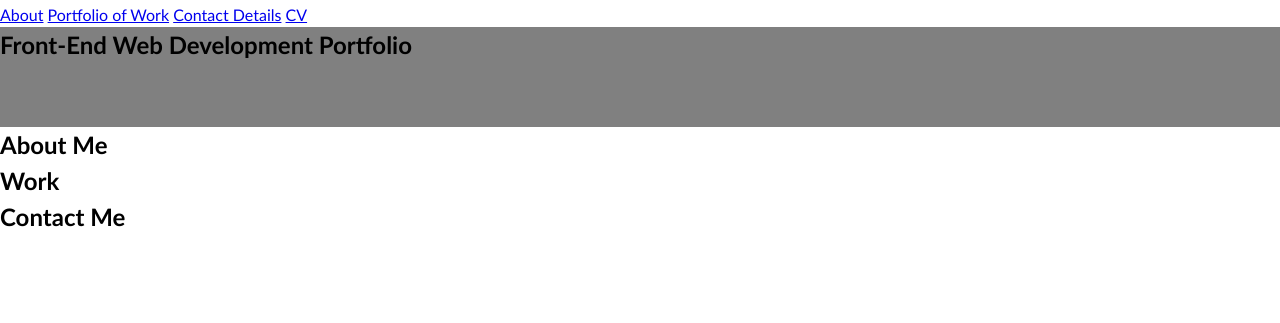
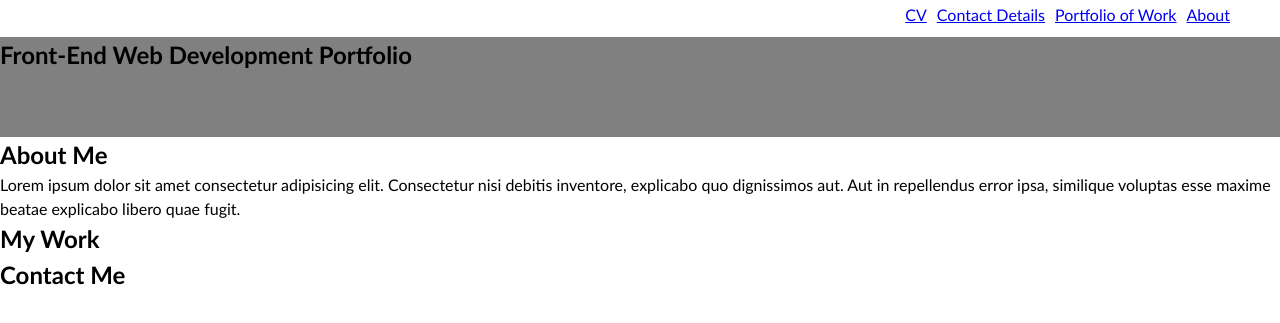
Before and after one commit to kauralane/laura-kane-portfolio, a plain HTML site: page index.html in a window 1280 px wide. Shown: the part 45-368 px from the top of the page. Drawn offline with Linux system fonts and the light colour scheme.

Commit message:
added styles for nav links

```diff
--- a/assets/css/style.css
+++ b/assets/css/style.css
@@ -35,10 +35,18 @@ p {
   margin: 0;
 }
 
+nav {
+  display: flex;
+  flex-direction: row-reverse;
+  justify-content: flex-start;
+  gap: 10px;
+  padding-right: 50px;
+  padding-bottom: 10px;
+}
+
 /* .main-grid {
-banner-image banner-image banner-image
-about-heading about-content about-content
-work-heading project-1 project-1
+"hero-banner hero-banner hero-banner"
+about
 work-heading project-2 project-3
 work-heading project-4 project-5
 contact-heading contact-content contact-content
--- a/index.html
+++ b/index.html
@@ -14,30 +14,31 @@
   <header>
     <h1>Laura Kane</h1>
     <nav>
-    <a href="#About Me">About</a>
-    <a href="#Portfolio of Work">Portfolio of Work</a>
-    <a href="#Contact Details">Contact Details</a>
-    <a href="CV">CV</a>
+      <a href="#About Me">About</a>
+      <a href="#Portfolio of Work">Portfolio of Work</a>
+      <a href="#Contact Details">Contact Details</a>
+      <a href="CV">CV</a>
     </nav>
   </header>
 
   <!-- hero banner -->
-  <section class="hero-banner">
+  <section class="hero-banner" id="hero-banner">
     <div>
       <h2>Front-End Web Development Portfolio</h2>
     </div>
   </section>
 
-<section class="main-grid"
+<section class="main-grid">
   <main class="page-wrapper">
     <!-- about me -->
     <section class="page-section" id="about">
       <h2>About Me</h2>
+      <p id>Lorem ipsum dolor sit amet consectetur adipisicing elit. Consectetur nisi debitis inventore, explicabo quo dignissimos aut. Aut in repellendus error ipsa, similique voluptas esse maxime beatae explicabo libero quae fugit.</p>
     </section>
 
     <!-- portfolio container -->
     <section class="page-section" id="work">
-      <h2>Work</h2>
+      <h2>My Work</h2>
     </section>
 
     <!-- contact -->
```
